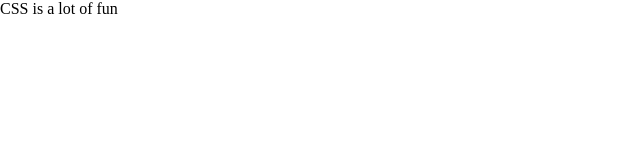
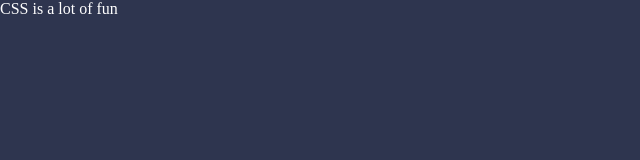
Before and after one commit to Richard105247908/fun-css, a website built with Vite: page css is a lot of fun/index.html in a window 1280 px wide. Shown: the whole page, without its empty margins (0-640 px from the left). Built offline with nearby package versions, Linux system fonts and the light colour scheme.

Commit message:
background colour and fonts

```diff
--- a/css is a lot of fun/style.css
+++ b/css is a lot of fun/style.css
@@ -0,0 +1,6 @@
+body{
+    width: 620px;
+    background-color: #2E354F;
+    color: #fff;
+
+}
```
Also changed, not shown: css is a lot of fun/index.html (+1 -0 lines).
